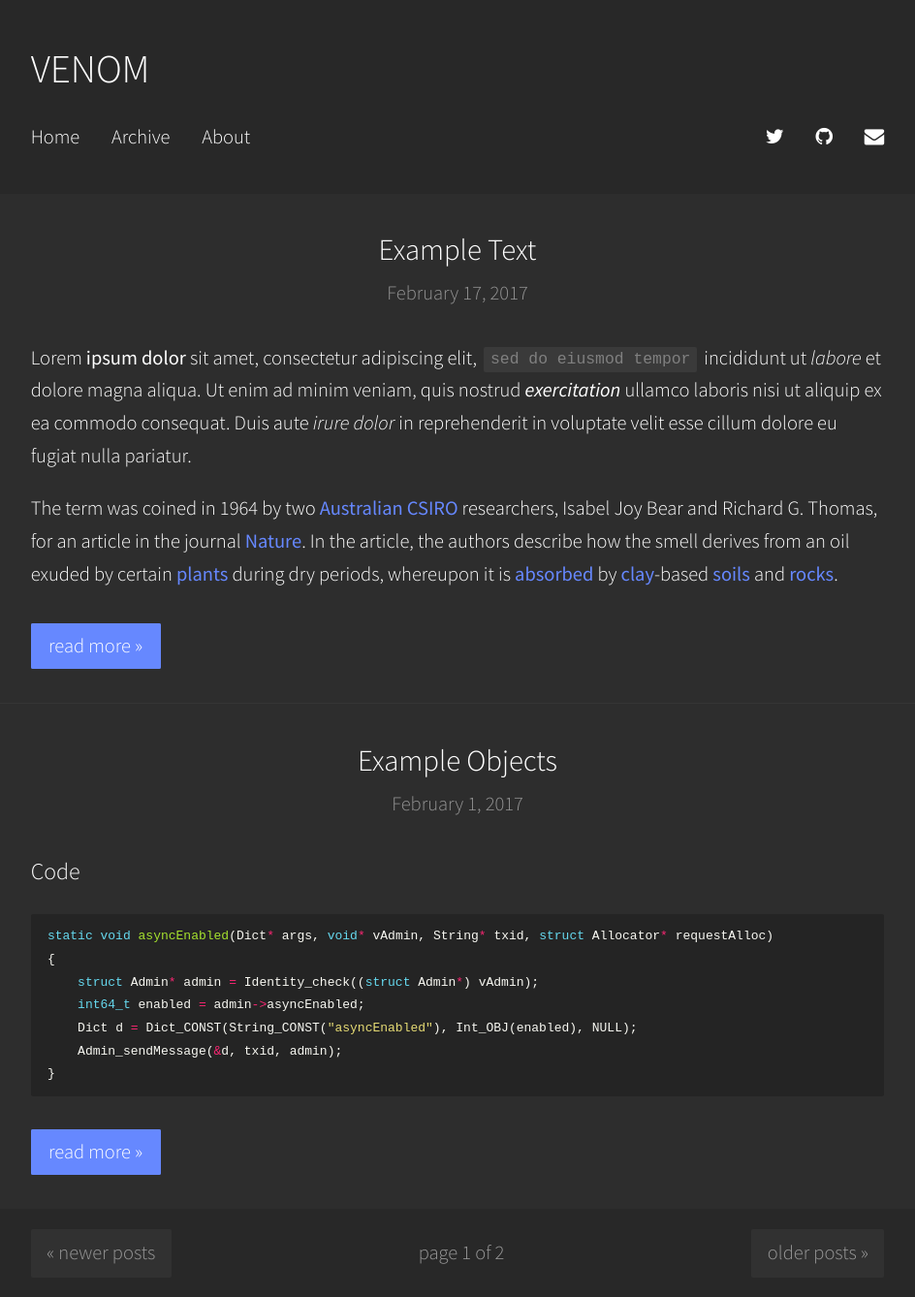
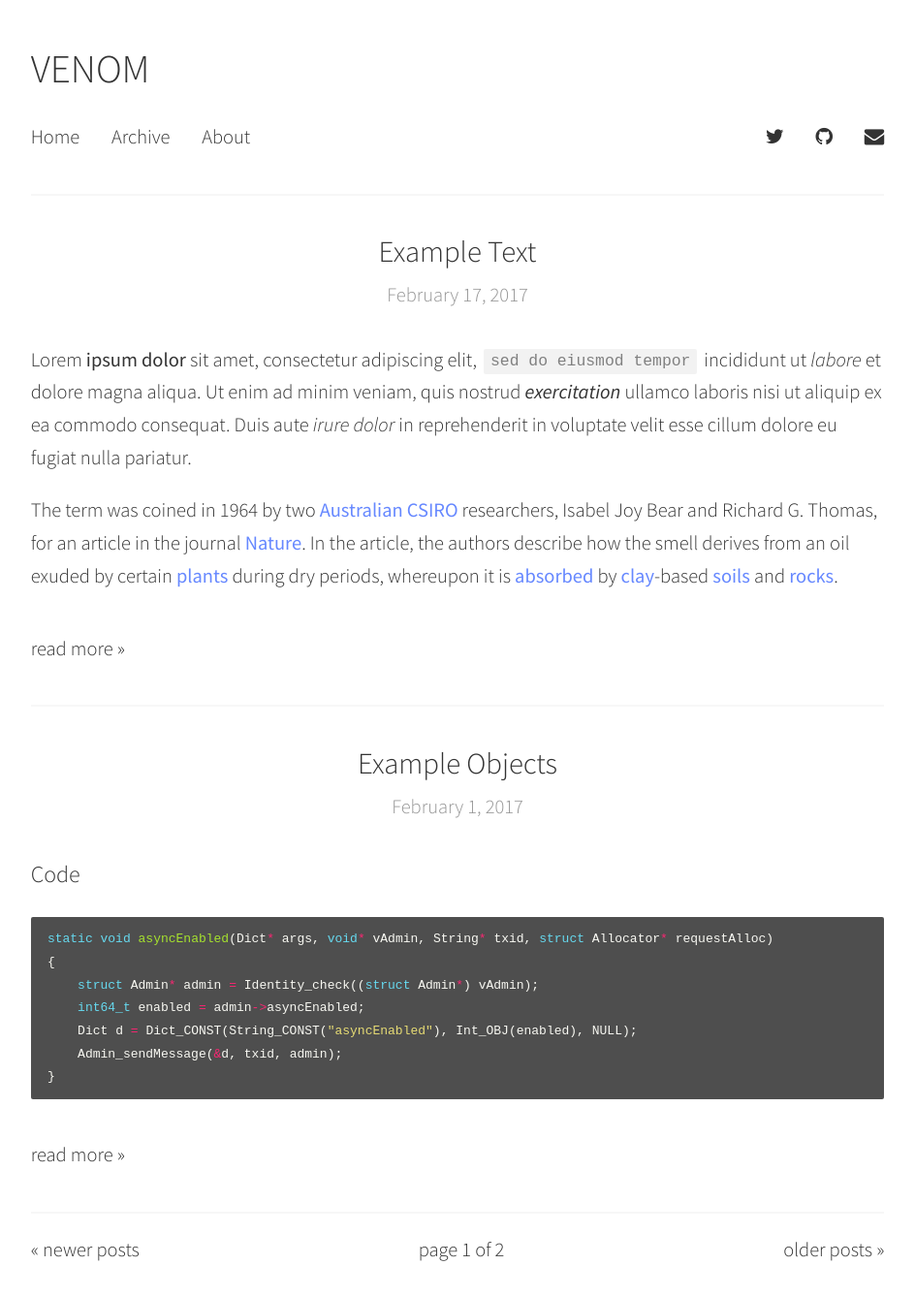
Before and after one commit to uglyvenom/uglyvenom.github.io, a Jekyll site: the page built from index.html, in a window 1280 px wide. Shown: the whole page at 97% size, without its empty margins (168-1112 px from the left). Built offline with Jekyll 4.4.1, drawn with Linux system fonts in a browser that asks for light colours; the list of posts is cut into pages by our own code.

```diff
--- a/_config.yml
+++ b/_config.yml
@@ -9,8 +9,8 @@ permalink: pretty
 excerpt_separator: "\n\n\n" # two blank lines
 
 style:
-  minimalist: false
-  dark: true
+  minimalist: true
+  dark: false
 
 navigation:
   - index.html
```
